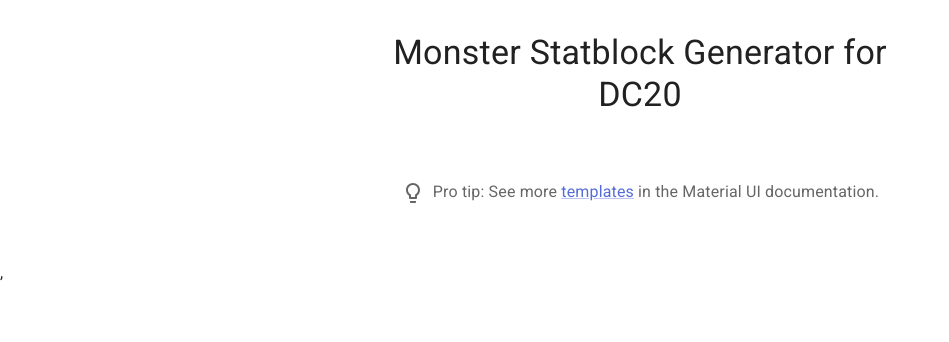
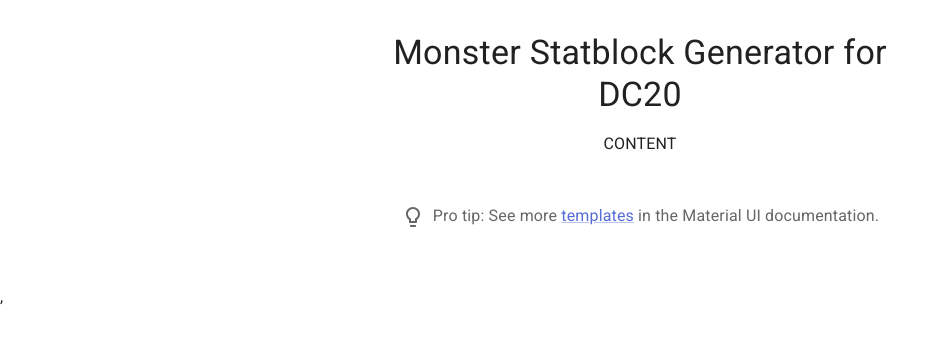
Before and after one commit to DanShink/monsterstatblockgen, a React (Vite) app: page / in a window 1280 px wide. Shown: the top 342 px of the page, without its empty margins (0-949 px from the left). Built offline with nearby package versions, Linux system fonts and the light colour scheme.

Commit message:
feat: setup directories

```diff
--- a/src/App.jsx
+++ b/src/App.jsx
@@ -1,17 +1,13 @@
 import * as React from 'react';
 import Container from '@mui/material/Container';
-import Typography from '@mui/material/Typography';
 import Box from '@mui/material/Box';
-import ProTip from './ProTip';
+import MonsterStatblockGen from './MonsterStatblockGen/MonsterStatblockGen';
 
 export default function App() {
   return (
     <Container maxWidth="sm">
       <Box sx={{ my: 4 }} style={{ display: 'flex', justifyContent: 'center', alignItems: 'center', flexDirection: 'column'}}>
-        <Typography variant="h4" component="h1" sx={{ mb: 2 }} style={{ display: 'flex', textAlign: 'center'}}>
-          Monster Statblock Generator for DC20
-        </Typography>
-        <ProTip />
+        <MonsterStatblockGen />
       </Box>
     </Container>
   );
--- /dev/null
+++ b/src/MonsterStatblockGen/MonsterStatblockGen.jsx
@@ -0,0 +1,17 @@
+import React from 'react';
+import Typography from '@mui/material/Typography';
+import ProTip from '../ProTip';
+
+export default function MonsterStatblockGen() {
+  return (
+    <React.Fragment>
+      <Typography variant="h4" component="h1" sx={{ mb: 2 }} style={{ display: 'flex', textAlign: 'center'}}>
+        Monster Statblock Generator for DC20
+      </Typography>
+      <div>
+        CONTENT
+      </div>
+      <ProTip />
+    </React.Fragment>
+  );
+}
```
